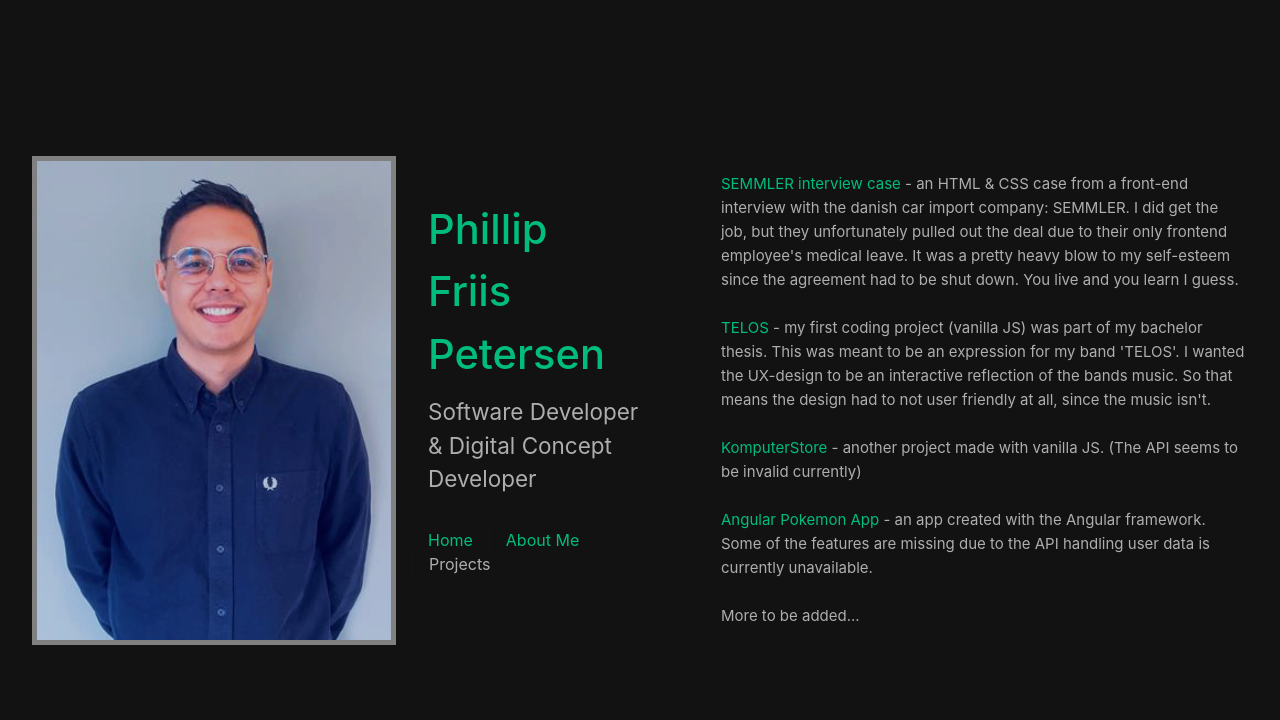
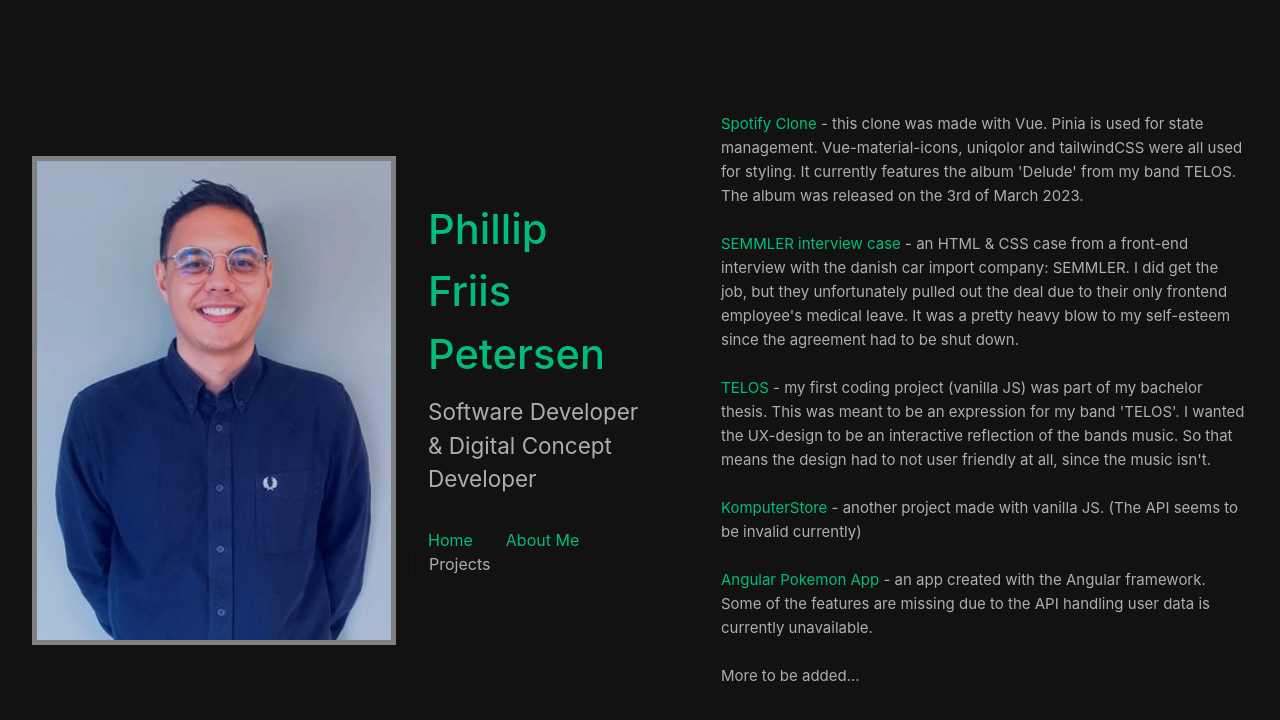
Before and after one commit to cloutphilled/portfolio, a Vue app: page /projects in a window 1280 px wide. Shown: the top 720 px of the page. Built offline with nearby package versions, Linux system fonts and the light colour scheme; what bootstrap-icons-vue would draw is missing.

Commit message:
added spotify clone project

```diff
--- a/src/views/ProjectsView.vue
+++ b/src/views/ProjectsView.vue
@@ -1,7 +1,9 @@
 <template>
     <div class="about">
       <section>
-        <p><a href="https://semmler-case.netlify.app" target="_blank">SEMMLER interview case</a> - an HTML & CSS case from a front-end interview with the danish car import company: SEMMLER. I did get the job, but they unfortunately pulled out the deal due to their only frontend employee's medical leave. It was a pretty heavy blow to my self-esteem since the agreement had to be shut down. You live and you learn I guess.</p>
+        <p><a href="https://pfp-spotify-clone.netlify.app" target="_blank">Spotify Clone</a> - this clone was made with Vue. Pinia is used for state management. Vue-material-icons, uniqolor and tailwindCSS were all used for styling. It currently features the album 'Delude' from my band TELOS. The album was released on the 3rd of March 2023.</p>
+        <br/>
+        <p><a href="https://semmler-case.netlify.app" target="_blank">SEMMLER interview case</a> - an HTML & CSS case from a front-end interview with the danish car import company: SEMMLER. I did get the job, but they unfortunately pulled out the deal due to their only frontend employee's medical leave. It was a pretty heavy blow to my self-esteem since the agreement had to be shut down.</p>
         <br/>
         <p><a href="https://cloutphilled.github.io" target="_blank">TELOS</a> - my first coding project (vanilla JS) was part of my bachelor thesis. This was meant to be an expression for my band 'TELOS'. I wanted the UX-design to be an interactive reflection of the bands music. So that means the design had to not user friendly at all, since the music isn't.</p>
         <br/>
```
